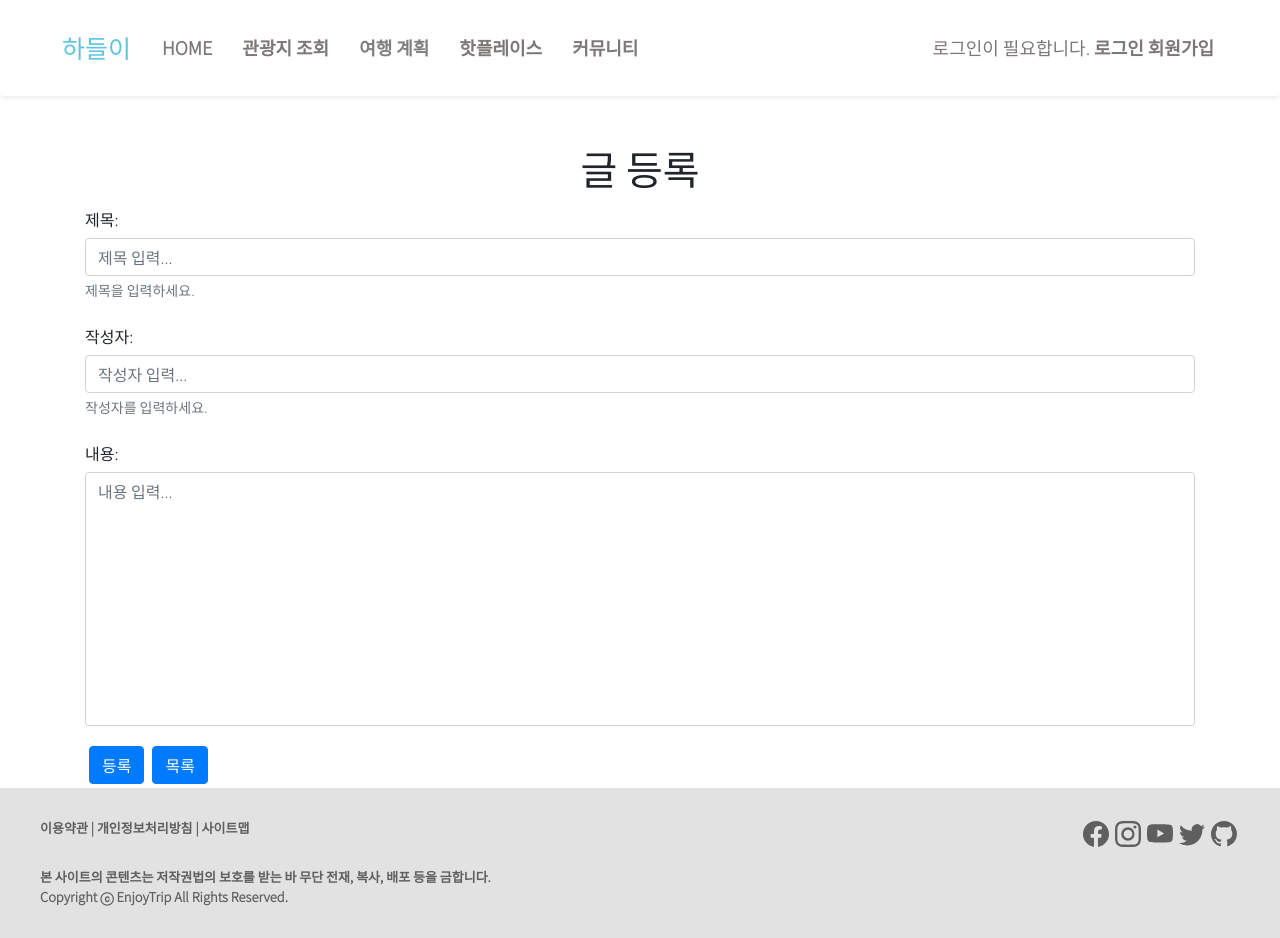
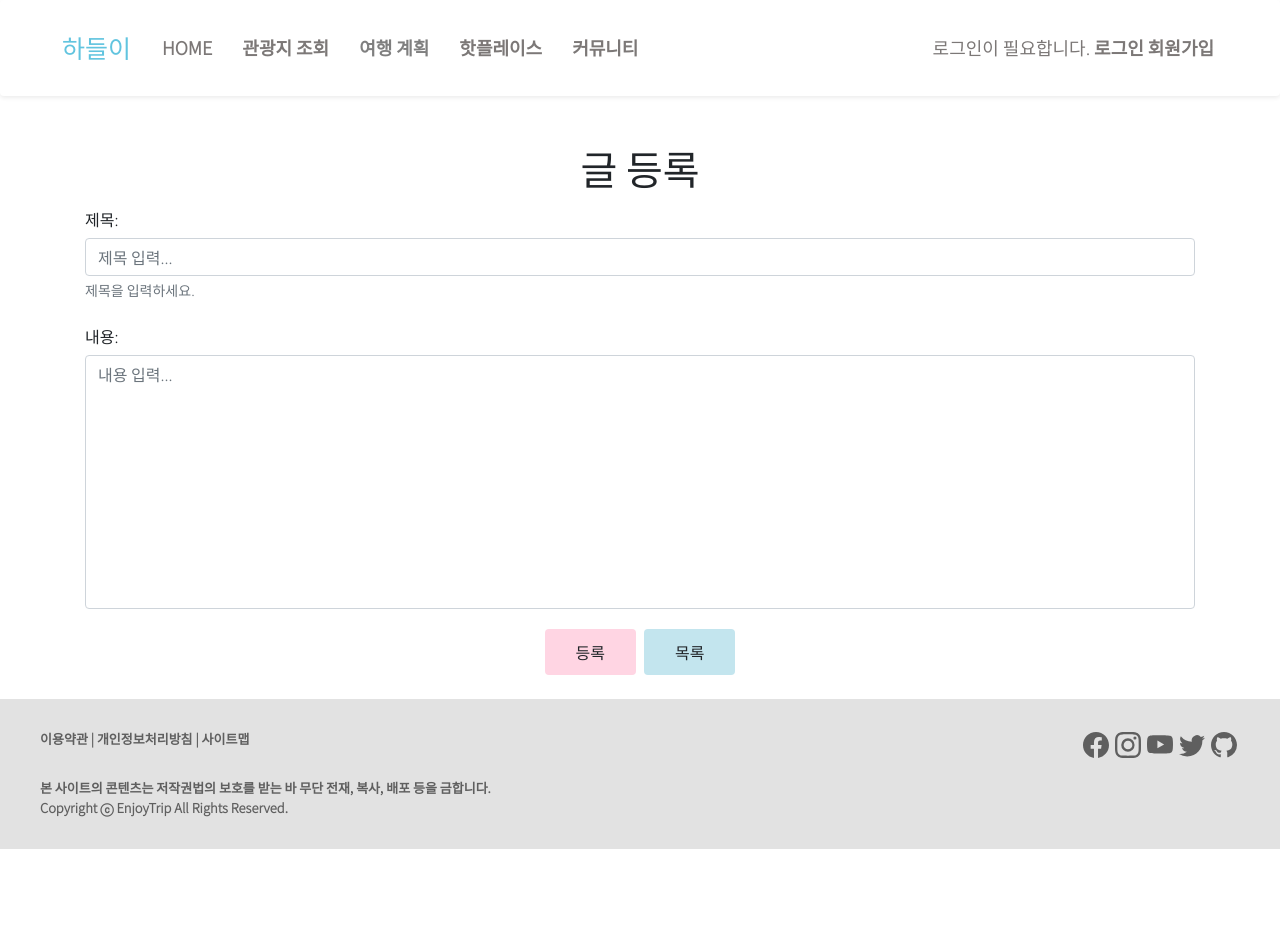
Before and after one commit to harinplz/Hadeul-i, a Vue app in the folder FE/enjoy-trip-front/: page /community/create in a window 1280 px wide. After the commit the page ends 849 px from the top, so only its background shows below. Built offline with nearby package versions, Linux system fonts and the light colour scheme; a small style sheet from the web is missing.

Commit message:
mod: CommunityCreate 수정 완료 #39

```diff
--- a/FE/enjoy-trip-front/src/components/community/include/WriteForm.vue
+++ b/FE/enjoy-trip-front/src/components/community/include/WriteForm.vue
@@ -13,56 +13,60 @@
             id="title-group"
             label="제목:"
             label-for="title"
-            description="제목을 입력하세요.">
+            description="제목을 입력하세요."
+          >
             <b-form-input
               id="title"
               ref="title"
               v-model="title"
               type="text"
               required
-              placeholder="제목 입력..." />
-          </b-form-group>
-          <b-form-group
-            label-cols="12"
-            id="userId-group"
-            label="작성자:"
-            label-for="userId"
-            description="작성자를 입력하세요.">
-            <b-form-input
-              id="userId"
-              ref="userId"
-              v-model="userId"
-              type="text"
-              required
-              placeholder="작성자 입력..." />
+              placeholder="제목 입력..."
+            />
           </b-form-group>
           <b-form-group
             label-cols="12"
             id="content-group"
             label="내용:"
             label-for="content"
-            ref="content">
+            ref="content"
+          >
             <b-form-textarea
               id="content"
               v-model="content"
               placeholder="내용 입력..."
               rows="10"
-              max-rows="15"></b-form-textarea>
+              max-rows="15"
+            ></b-form-textarea>
           </b-form-group>
-
-          <b-button
-            v-if="type == 'create'"
-            variant="primary"
-            class="m-1"
-            @click="validate"
-            >등록</b-button
-          >
-          <b-button v-else variant="success" class="m-1" @click="validate"
-            >수정</b-button
-          >
-          <b-button variant="primary" class="m-1" @click="moveList"
-            >목록</b-button
-          >
+          <div style="text-align: center; margin-bottom: 20px">
+            <button
+              type="button"
+              v-if="type == 'create'"
+              class="m-1 btn"
+              style="background-color: #ffd5e3; padding: 10px 30px"
+              @click="validate"
+            >
+              등록
+            </button>
+            <button
+              type="button"
+              v-else
+              class="m-1 btn"
+              style="background-color: #ff5de3; padding: 10px 30px"
+              @click="validate"
+            >
+              수정
+            </button>
+            <button
+              type="button"
+              class="m-1 btn"
+              style="background-color: #c3e5ee; padding: 10px 30px"
+              @click="moveList"
+            >
+              목록
+            </button>
+          </div>
         </b-form>
       </b-col>
     </b-row>
@@ -91,17 +95,9 @@ export default {
       let errMsg = "";
 
       !this.title
-        ? ((isValid = false),
-          (errMsg = "제목을 입력해주세요."),
-          this.$refs.title.focus())
-        : !this.userId
-        ? ((isValid = false),
-          (errMsg = "작성자를 입력해주세요."),
-          this.$refs.userId.focus())
+        ? ((isValid = false), (errMsg = "제목을 입력해주세요."), this.$refs.title.focus())
         : !this.content
-        ? ((isValid = false),
-          (errMsg = "내용을 입력해주세요."),
-          this.$refs.content.focus())
+        ? ((isValid = false), (errMsg = "내용을 입력해주세요."), this.$refs.content.focus())
         : (isValid = true);
 
       if (!isValid) {
@@ -109,9 +105,8 @@ export default {
       } else {
         const payload = {
           community: {
-            boardNo: this.boardNo,
             title: this.title,
-            userId: this.userId,
+            userNo: this.userInfo.no,
             content: this.content,
           },
           callback: (status) => {
@@ -153,9 +148,11 @@ export default {
       this.userId = this.community.userId;
       this.content = this.community.content;
     }
+
+    console.log(this.userInfo);
   },
   computed: {
-    ...mapGetters(["community"]),
+    ...mapGetters(["community", "userInfo"]),
     writeFormTitle: function () {
       return this.type == "create" ? "글 등록" : "글 수정";
     },
```
Also changed, not shown: 2 other files (tests, documents, lock files or other folders).
